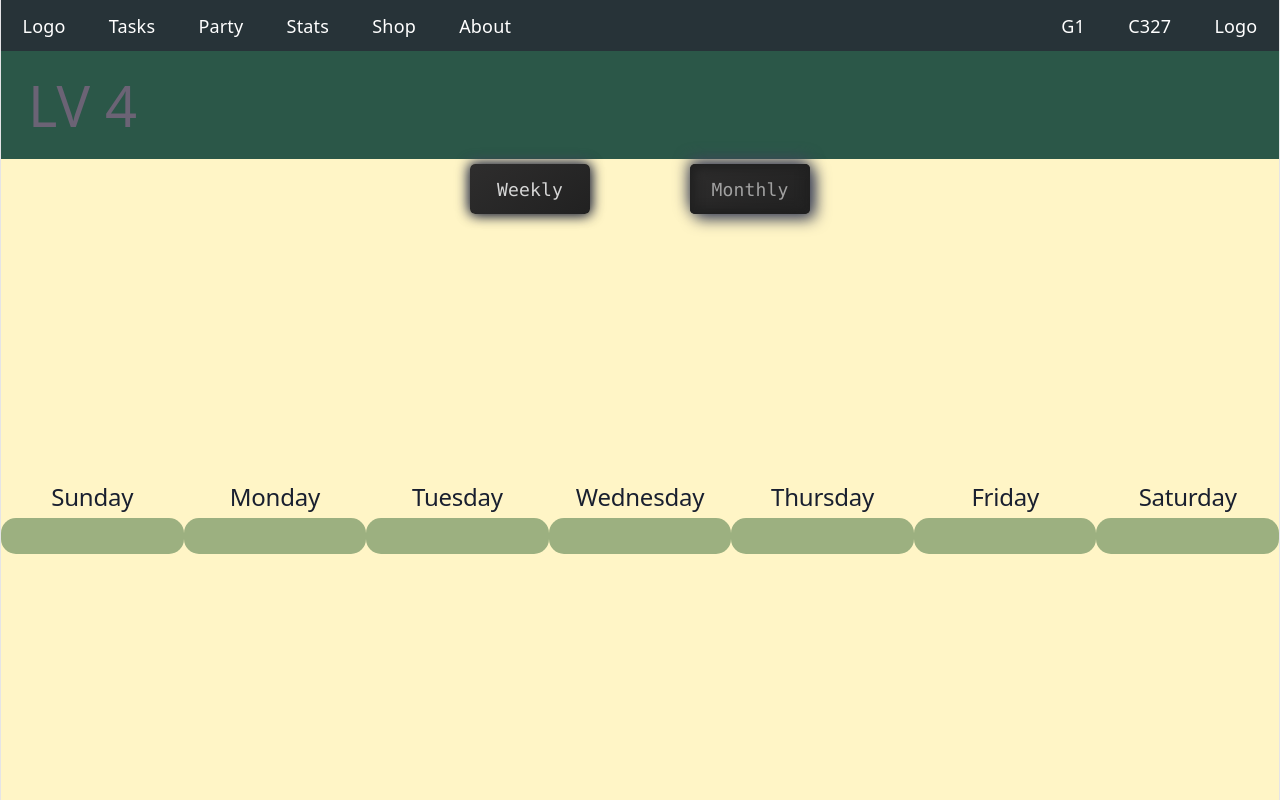
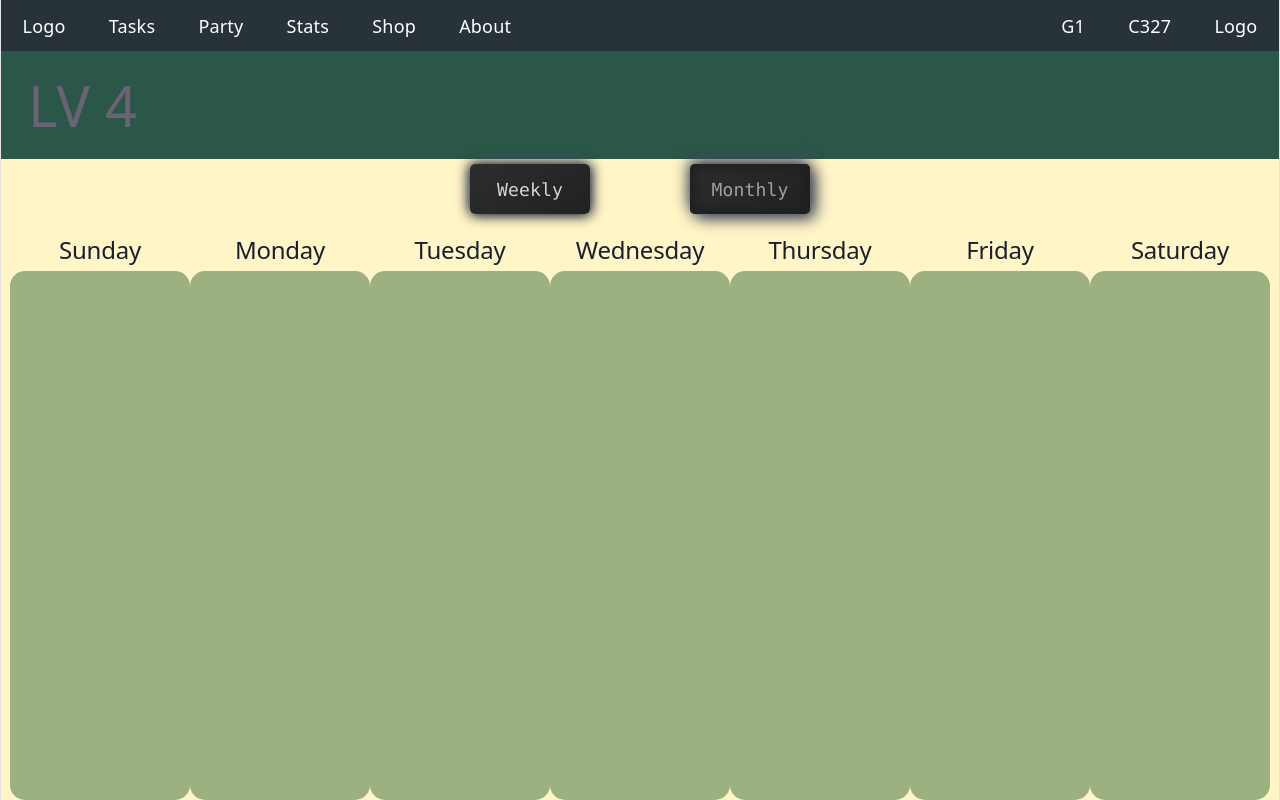
Before and after one commit to Ziad-Agha/ToDoApp, a React (Vite) app in the folder Frontend/: page /weekly-view in a window 1280 px wide. Built offline with nearby package versions, Linux system fonts and the light colour scheme.

Commit message:
#9 Fix: TaskSection height

```diff
--- a/Frontend/src/WeeklyView.tsx
+++ b/Frontend/src/WeeklyView.tsx
@@ -7,9 +7,9 @@ export default function WeeklyView() {
         <Nav/>
         <SubNav/>
         <main
-            className={"bg-main flex-1 w-full flex flex-col gap-4 "}>
+            className={"bg-main flex-1 w-full flex flex-col gap-4 px-2  min-h-0"}>
             <ButtonToggle />
-            <div className={"flex justify-around items-center flex-1"}>
+            <div className={"flex flex-1 min-h-0"}>
                 <TaskSection header="Sunday" tasks={[]} />
                 <TaskSection header="Monday" tasks={[]} />
                 <TaskSection header="Tuesday" tasks={[]} />
@@ -71,18 +71,18 @@ function GlowButton({label, isSelected, onClick}:
 
 function TaskSection({ header, tasks }: { header: string; tasks: string[] }) {
     return (
-        <section className="flex flex-col flex-1">
+        <section className="flex flex-col flex-1 ">
             <h2 className="text-center text-text-dark">{header}</h2>
-            <div className="flex flex-col bg-tasks-section1 flex-1 p-4 rounded-[15px] h-[60vh]">
+            <div className="flex flex-col bg-tasks-section1 flex-1 p-4 rounded-[15px]">
                 <div className="flex flex-col w-full">
 
                 </div>
-                {/*{tasks.map(task => <TaskBox key={task.task_id} task={task} />)}*/}
+                {tasks.map(task => <TaskBox key={task.task_id} task={task} />)}
             </div>
         </section>
     );
 }
 
-// function TaskBox() {
-//
-// }
+function TaskBox() {
+
+}
```
